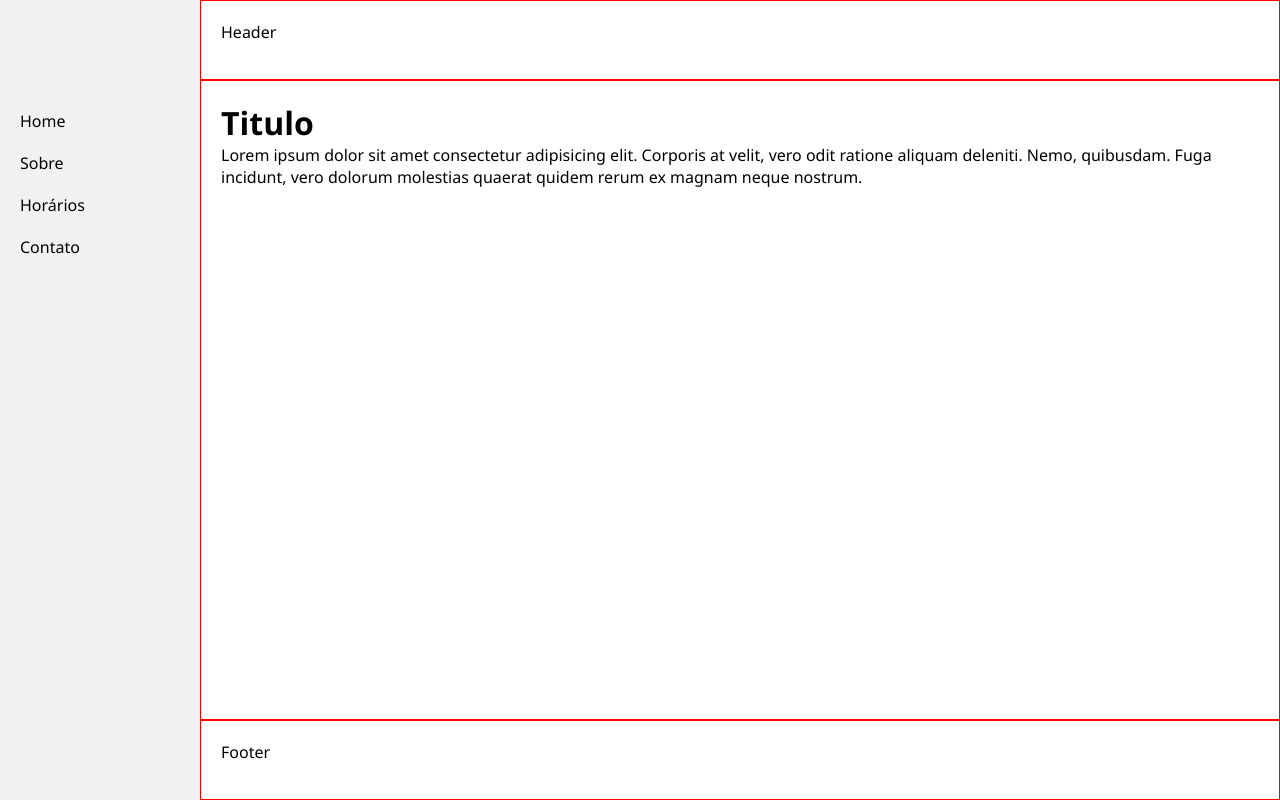
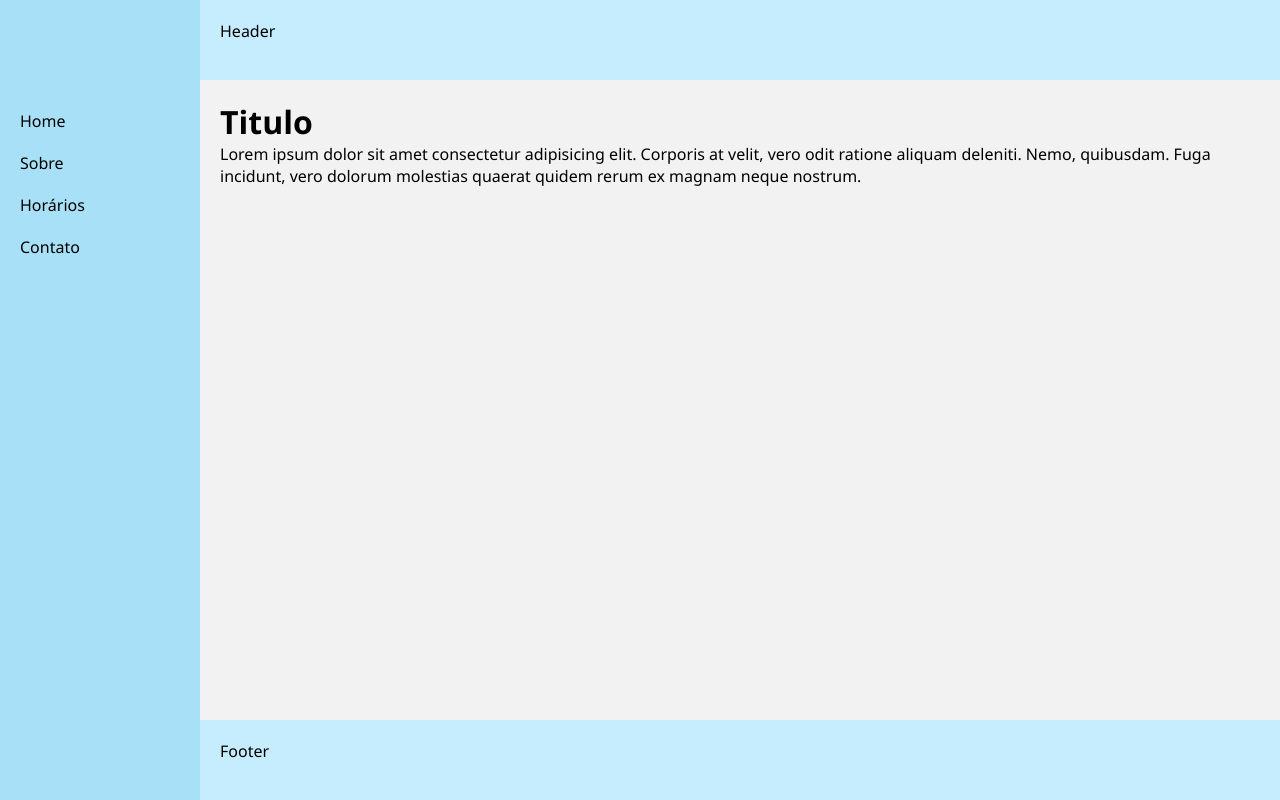
Before and after one commit to alderjunio/criando-seu-primeiro-site-completo-com-html, a plain HTML site: page index.html in a window 1280 px wide. Drawn offline with Linux system fonts and the light colour scheme.

Commit message:
criado o background inicial

```diff
--- a/style.css
+++ b/style.css
@@ -19,7 +19,7 @@
     height: 100vh;
     display: flex;
     justify-content: left;
-    background-color: #f1f1f1;
+    background-color: #a7e0f7;
     padding-left: 20px;
 }
 
@@ -39,18 +39,21 @@
 
 .container__right header{
     height: 80px;
-    border: 1px solid red;
+    /* border: 1px solid red; */
     padding: 20px;
+    background-color: #C5EDFD;
 }
 
 .container__right main{
     height: calc(100% - 160px);
-    border: 1px solid red;
+    /* border: 1px solid red; */
     padding: 20px;
+    background-color: #f2f2f2;
 }
 
 .container__right footer{
     height: 80px;
-    border: 1px solid red;
+    /* border: 1px solid red; */
     padding: 20px;
+    background-color: #C5EDFD;
 }
```
